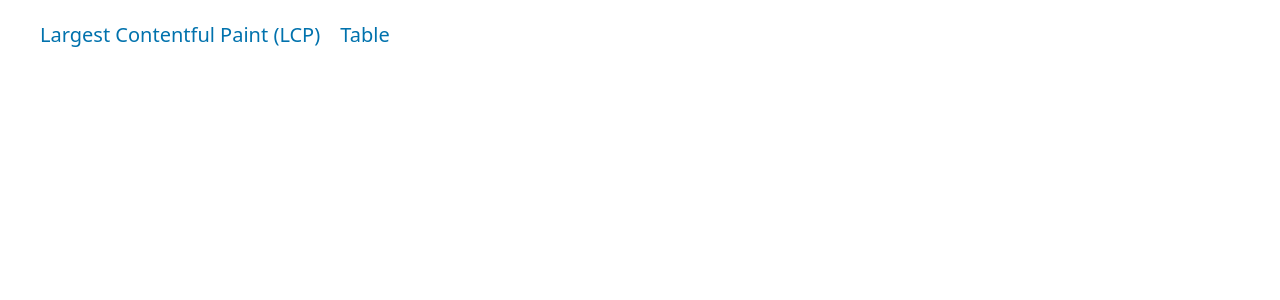
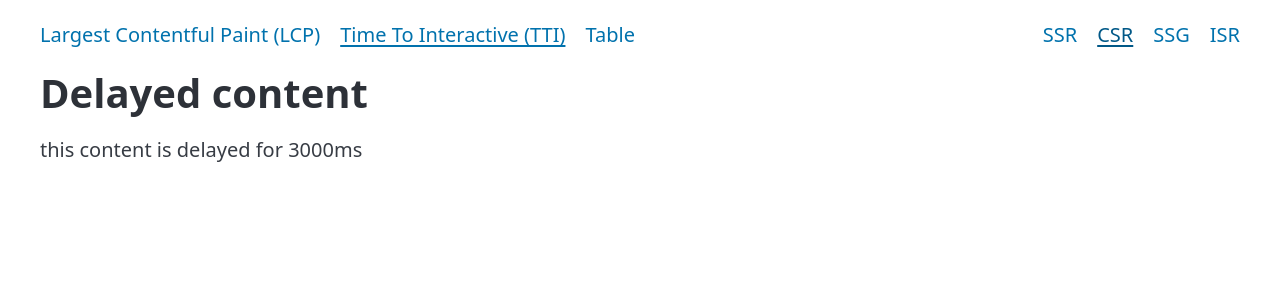
Before and after one commit to deeprecession/nuxt-rendering-performance-comparison, a Nuxt app: page /tti/csr in a window 1280 px wide. Shown: the top 300 px of the page. Built offline with nearby package versions, Linux system fonts and the light colour scheme.

Commit message:
feat: add tti case with DelayedContent

```diff
--- /dev/null
+++ b/components/app/DelayedContent.vue
@@ -0,0 +1,34 @@
+<template>
+	<div>
+		<h1>Delayed content</h1>
+		<p
+
+			v-if="shouldHydrate"
+			:key="hydrateKey"
+		>
+			this content is delayed for {{ delayMs }}ms
+		</p>
+		<div
+			v-else
+			aria-busy="true"
+		/>
+	</div>
+</template>
+
+<script setup lang="ts">
+import { ref, onMounted } from "vue";
+
+const props = withDefaults(defineProps<{
+	delayMs?: number;
+}>(), { delayMs: 3000 });
+
+const shouldHydrate = ref(false);
+const hydrateKey = ref(0);
+
+onMounted(() => {
+	setTimeout(() => {
+		shouldHydrate.value = true;
+		hydrateKey.value = Date.now();
+	}, props.delayMs);
+});
+</script>
--- a/components/app/NavBar.vue
+++ b/components/app/NavBar.vue
@@ -6,6 +6,12 @@
 					:class="{ 'nav-link--active': isCategoryActive('lcp') }"
 					:to="{ name: 'lcp' }"
 				>Largest Contentful Paint (LCP)</NuxtLink>
+			</li>
+			<li>
+				<NuxtLink
+					:class="{ 'nav-link--active': isCategoryActive('tti') }"
+					:to="{ name: 'tti' }"
+				>Time To Interactive (TTI)</NuxtLink>
 			</li>
 			<li>
 				<NuxtLink
@@ -44,6 +50,7 @@ const routeName = computed(() => {
 const selectedCategory = computed(() => {
 	const name = routeName.value;
 	if (name.startsWith("lcp")) return "lcp";
+	if (name.startsWith("tti")) return "tti";
 	if (name.startsWith("table")) return "table";
 	return null;
 });
--- a/nuxt.config.ts
+++ b/nuxt.config.ts
@@ -14,6 +14,11 @@ export default defineNuxtConfig({
 		"/lcp/ssr": { ssr: true },
 		"/lcp/ssg": { prerender: true },
 		"/lcp/isr": { isr: 10 },
+
+		"/tti/csr": { ssr: false },
+		"/tti/ssr": { ssr: true },
+		"/tti/ssg": { prerender: true },
+		"/tti/isr": { isr: 10 },
 	},
 
 	sourcemap: {
--- /dev/null
+++ b/pages/tti.vue
@@ -0,0 +1,3 @@
+<template>
+	<NuxtPage />
+</template>
--- /dev/null
+++ b/pages/tti/csr.vue
@@ -0,0 +1,7 @@
+<script setup lang="ts">
+import DelayedContent from "~/components/app/DelayedContent.vue";
+</script>
+
+<template>
+	<DelayedContent />
+</template>
--- /dev/null
+++ b/pages/tti/isr.vue
@@ -0,0 +1,7 @@
+<script setup lang="ts">
+import DelayedContent from "~/components/app/DelayedContent.vue";
+</script>
+
+<template>
+	<DelayedContent />
+</template>
--- /dev/null
+++ b/pages/tti/ssg.vue
@@ -0,0 +1,7 @@
+<script setup lang="ts">
+import DelayedContent from "~/components/app/DelayedContent.vue";
+</script>
+
+<template>
+	<DelayedContent />
+</template>
--- /dev/null
+++ b/pages/tti/ssr.vue
@@ -0,0 +1,7 @@
+<script setup lang="ts">
+import DelayedContent from "~/components/app/DelayedContent.vue";
+</script>
+
+<template>
+	<DelayedContent />
+</template>
```
